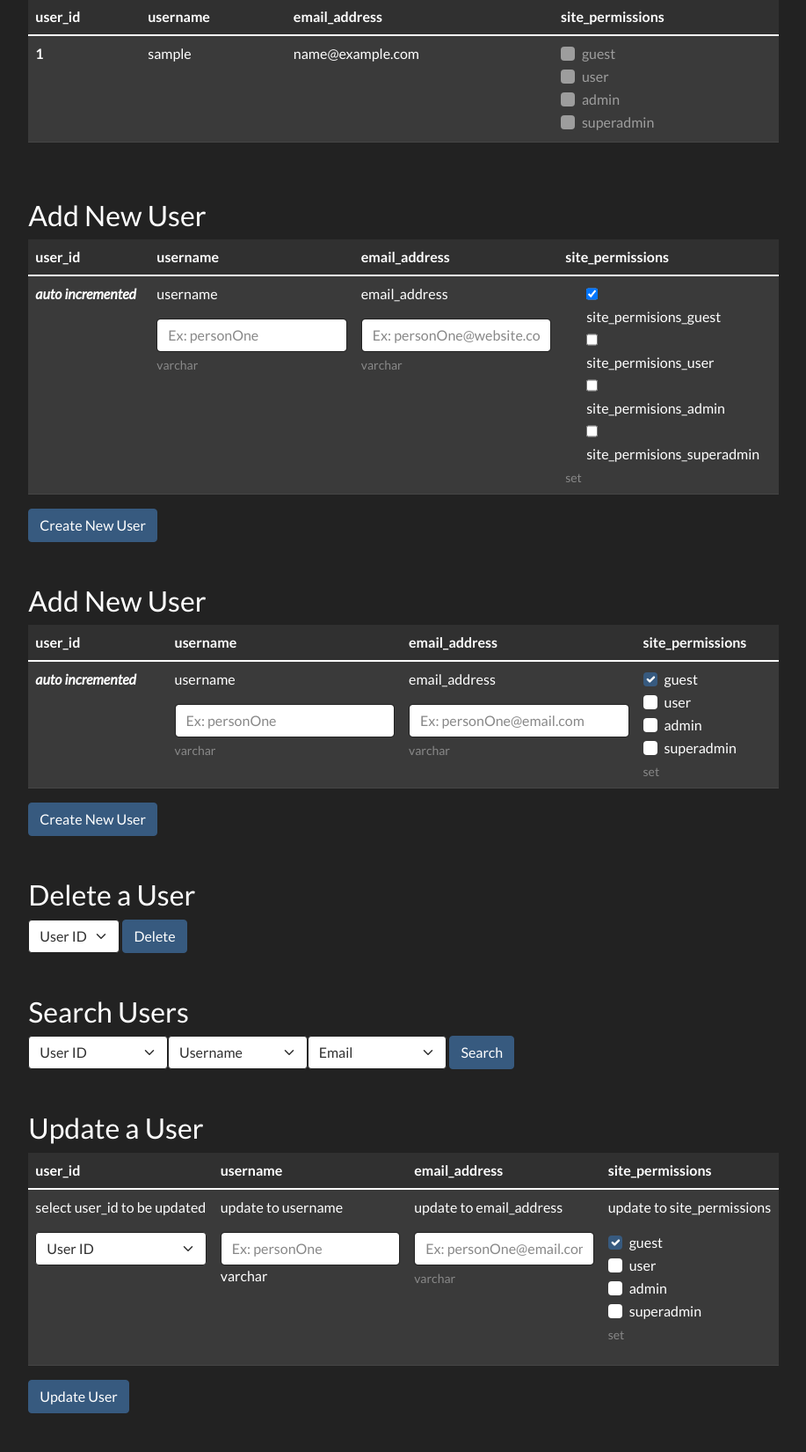
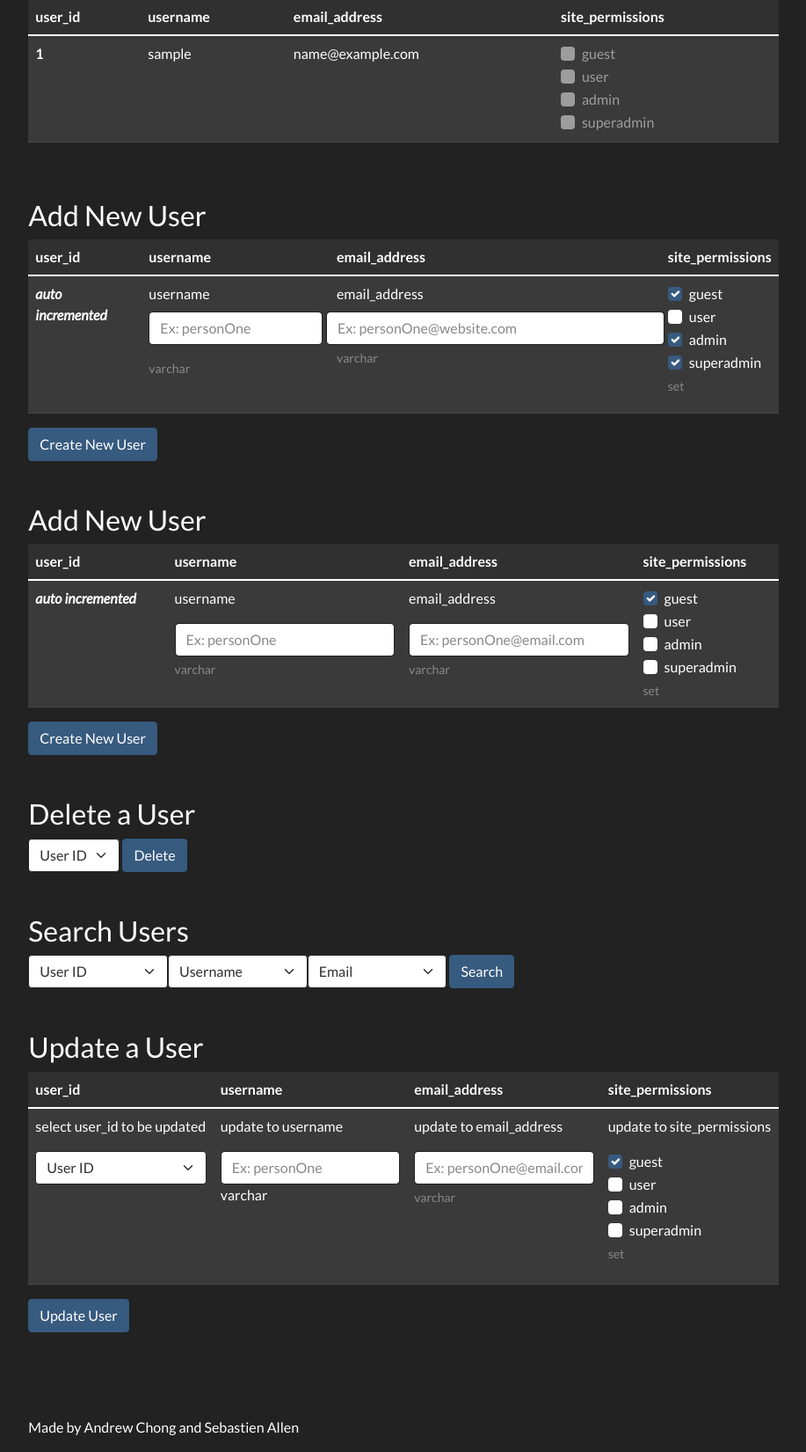
Before and after one commit to opheron/votr-flask, a Flask app: template templates/users.html in a window 1280 px wide. Shown: the part 323-1973 px from the top of the page at 88% size, without its empty margins (181-1098 px from the left). Run offline with Flask 2, Linux system fonts and the light colour scheme; the template is opened without the code that fills it: values that come from a table or form of the project are taken from there, most other values are stand-ins (such as "Sample title", 1, 10 or a date in 2020); some libraries are stand-ins or nearby versions.

Commit message:
Update UI for add_new_user

```diff
--- a/app.py
+++ b/app.py
@@ -71,12 +71,35 @@ def darkly_reference():
 
 
 class AddNewUserForm(Form):
-    username = StringField("username", [validators.Length(min=1, max=254)])
-    email_address = EmailField("email_address", [validators.Length(min=6, max=254)])
-    site_permissions_guest = BooleanField("site_permisions_guest", default="checked")
-    site_permissions_user = BooleanField("site_permisions_user")
-    site_permissions_admin = BooleanField("site_permisions_admin")
-    site_permissions_superadmin = BooleanField("site_permisions_superadmin")
+    username = StringField(
+        "username",
+        [validators.Length(min=1, max=254)],
+        render_kw={"class": "mb-3 form-control"},
+    )
+    email_address = EmailField(
+        "email_address",
+        [validators.Length(min=6, max=254)],
+        render_kw={"class": "form-control"},
+    )
+    site_permissions_guest = BooleanField(
+        id="site_permissions_guest",
+        name="guest",
+        label="guest",
+        default="checked",
+        render_kw={"class": "form-check-input"},
+    )
+    site_permissions_user = BooleanField(
+        id="site_permissions_user", name="user", label="user"
+    )
+    site_permissions_admin = BooleanField(
+        id="site_permissions_admin", name="admin", label="admin", default="checked"
+    )
+    site_permissions_superadmin = BooleanField(
+        id="site_permissions_superadmin",
+        name="superadmin",
+        label="superadmin",
+        default="checked",
+    )
 
 
 @app.route("/users", methods=["GET", "POST"])
--- a/templates/users.html
+++ b/templates/users.html
@@ -68,6 +68,7 @@
           </div>
         </td>
       </tr>
+
       {% endfor %}
     </tbody>
   </table>
@@ -111,19 +112,19 @@
               placeholder="Ex: personOne"
             />
             #}
+            <div class="mb-3 form-group row">
             <div class="mb-3">
               <!-- USERNAME LABEL -->
-              {{ add_new_user_form.username.label(class="form-label mb-3") }}
+              {{ add_new_user_form.username.label(class="form-label") }}
               <!-- USERNAME FIELD -->
-              {{ add_new_user_form.username( class="form-control",
-              placeholder="Ex: personOne") }}
+              {{ add_new_user_form.username( placeholder="Ex: personOne") }}
               <div id="create-username-help" class="form-text">varchar</div>
             </div>
           </td>
           <td>
-            <div class="mb-3">
+            <div class="mb-3 form-group row">
               <!-- EMAIL ADDRESS LABEL -->
-              {{ add_new_user_form.email_address.label(class="form-label mb-3")
+              {{ add_new_user_form.email_address.label(class="form-label")
               }}
               <!-- EMAIL ADDRESS FIELD -->
               {{ add_new_user_form.username( class="form-control",
@@ -136,29 +137,30 @@
           <td>
             <div class="form-check">
               <!-- FIELD -->
-              {{add_new_user_form.site_permissions_guest(class="form-check")}}
+              {{add_new_user_form.site_permissions_guest(class="form-check-input")}}
               <!-- LABEL -->
-              {{ add_new_user_form.site_permissions_guest.label }}
+              {{ add_new_user_form.site_permissions_guest.label(name="guest", class="form-check-label") }}
             </div>
             <div class="form-check">
               <!-- FIELD -->
-              {{add_new_user_form.site_permissions_user(class="form-check")}}
+              {{add_new_user_form.site_permissions_user(class="form-check-input" )}}
               <!-- LABEL -->
-              {{ add_new_user_form.site_permissions_user.label }}
+              {{ add_new_user_form.site_permissions_user.label(class="form-check-label") }}
             </div>
             <div class="form-check">
               <!-- FIELD -->
-              {{add_new_user_form.site_permissions_admin(class="form-check")}}
+              {{add_new_user_form.site_permissions_admin(class="form-check-input")}}
               <!-- LABEL -->
-              {{ add_new_user_form.site_permissions_admin.label }}
+              {{ add_new_user_form.site_permissions_admin.label(class="form-check-label") }}
             </div>
             <div class="form-check">
               <!-- FIELD -->
-              {{add_new_user_form.site_permissions_superadmin(class="form-check")}}
+              {{add_new_user_form.site_permissions_superadmin(class="form-check-input")}}
               <!-- LABEL -->
-              {{ add_new_user_form.site_permissions_superadmin.label }}
+              {{ add_new_user_form.site_permissions_superadmin.label(class="form-check-label") }}
             </div>
             <div id="users-site_permissions-help" class="form-text">set</div>
+            </div>
           </td>
         </tr>
       </tbody>
```
